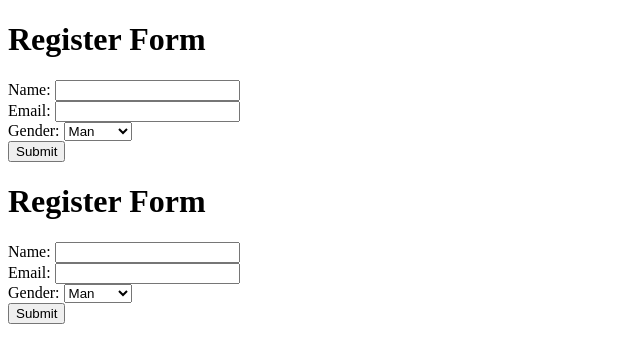
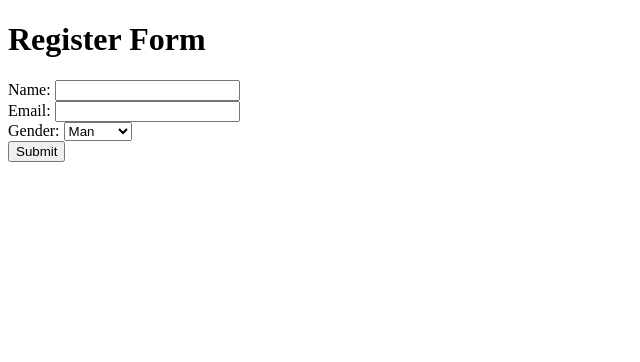
Before and after one commit to 4rip22/Membuat-Controller-Component, a React (Vite) app in the folder component-app/: page / in a window 1280 px wide. Shown: the top 362 px of the page, without its empty margins (0-640 px from the left). Built offline with nearby package versions, Linux system fonts and the light colour scheme.

Commit message:
update index.jsx

```diff
--- a/component-app/src/index.jsx
+++ b/component-app/src/index.jsx
@@ -31,22 +31,6 @@ class MyForm extends React.Component{
                     <br/>
                     <button type="submit">Submit</button>
                 </form>
-                 <h1>Register Form</h1>
-            <form>
-               <label htmlFor="name">Name: </label>
-               <input id="name" type="text" />
-               <br/>
-               <label htmlFor="email">Email: </label>
-               <input id="email" type="email"></input>
-               <br/>
-               <label htmlFor="gender">Gender: </label>
-               <select  id="gender">
-                <option value="Man">Man</option>
-                <option value="Woman">Woman</option>
-               </select>
-               <br/>
-               <button type="submit">Submit</button>
-            </form>
             </div>
         )
     }
```
